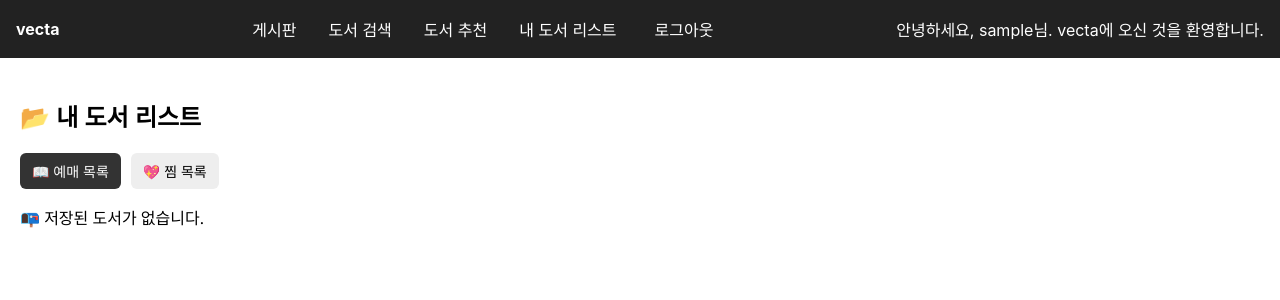
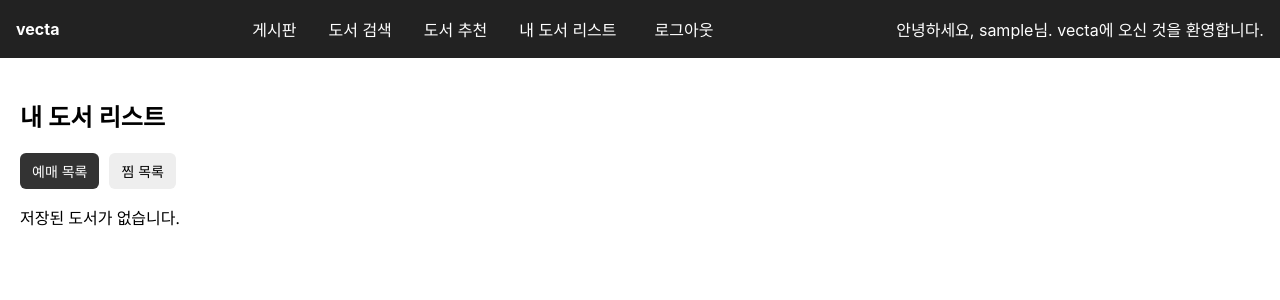
Before and after one commit to Dead-or-Alive0609/Web-project, a React (Create React App) app: page /mylist in a window 1280 px wide. Shown: the top 300 px of the page. Built offline with nearby package versions, Linux system fonts and the light colour scheme; sample sign-in values are in the browser's storage.

Commit message:
찐 마지막 수정

```diff
--- a/src/pages/BoardPage.jsx
+++ b/src/pages/BoardPage.jsx
@@ -25,7 +25,7 @@ function BoardPage() {
           <tr>
             <th>No</th>
             <th>제목</th>
-            <th>도서명</th> {/* ✅ 도서명 컬럼 추가 */}
+            <th>도서명</th> {/* 도서명 컬럼 추가 */}
             <th>글쓴이</th>
             <th>작성시간</th>
             <th>좋아요</th>
@@ -38,7 +38,7 @@ function BoardPage() {
               <td>
                 <Link to={`/board/${post.id}`}>{post.title}</Link>
               </td>
-              <td>{post.bookName || '-'}</td> {/* ✅ 도서명 표시 */}
+              <td>{post.bookName || '-'}</td> {/* 도서명 표시 */}
               <td>{post.author}</td>
               <td>{new Date(post.createdAt).toLocaleString()}</td>
               <td>{post.likes || 0}</td>
--- a/src/pages/BookDetailPage.jsx
+++ b/src/pages/BookDetailPage.jsx
@@ -96,11 +96,11 @@ function BookDetailPage() {
         <p><strong>출간일:</strong> {book.datetime?.split("T")[0]}</p>
         <p><strong>ISBN:</strong> {isbn13}</p>
         <p><strong>설명:</strong> {book.contents?.slice(0, 300)}...</p>
-        <p><strong>📦 현재 재고:</strong> {stock}권</p>
+        <p><strong>현재 재고:</strong> {stock}권</p>
         <button onClick={handleReserve} style={{ marginRight: "10px" }}>
-          📖 도서 예매
+          도서 예매
         </button>
-        <button onClick={handleLike}>💖 찜</button>
+        <button onClick={handleLike}>찜</button>
       </div>
     </div>
   );
--- a/src/pages/LoginPage.jsx
+++ b/src/pages/LoginPage.jsx
@@ -26,7 +26,7 @@ function LoginPage({ setUsername }) {
     }
 
     localStorage.setItem('username', user.name);
-    setUsername(user.name); // ✅ App 상태 업데이트
+    setUsername(user.name); // App 상태 업데이트
     navigate('/');
   };
 
--- a/src/pages/MyBookListPage.jsx
+++ b/src/pages/MyBookListPage.jsx
@@ -1,6 +1,6 @@
 import React, { useEffect, useState } from "react";
 import { useNavigate } from "react-router-dom";
-import "../styles/MyBookListPage.css"; // ✅ CSS 분리 적용
+import "../styles/MyBookListPage.css"; // CSS 분리 적용
 
 function MyBookListPage() {
   const [activeTab, setActiveTab] = useState("reserved");
@@ -56,27 +56,27 @@ function MyBookListPage() {
 
   return (
     <div className="my-book-page">
-      <h2>📂 내 도서 리스트</h2>
+      <h2>내 도서 리스트</h2>
 
       <div className="book-tab-buttons">
         <button
           onClick={() => setActiveTab("reserved")}
           className={activeTab === "reserved" ? "active" : ""}
         >
-          📖 예매 목록
+          예매 목록
         </button>
         <button
           onClick={() => setActiveTab("liked")}
           className={activeTab === "liked" ? "active" : ""}
         >
-          💖 찜 목록
+          찜 목록
         </button>
       </div>
 
       {loading ? (
         <p>📡 불러오는 중입니다...</p>
       ) : books.length === 0 ? (
-        <p>📭 저장된 도서가 없습니다.</p>
+        <p>저장된 도서가 없습니다.</p>
       ) : (
         <div className="book-list-grid">
           {books.map((book, index) => (
```
